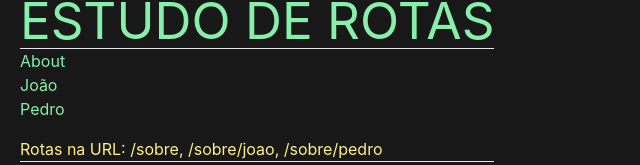
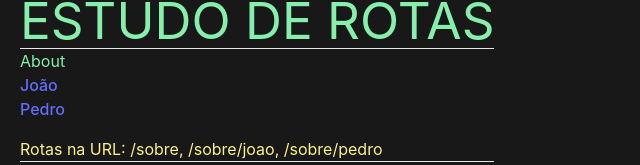
Before and after one commit to GamerCleanVic/reactJS, a React (Vite) app: page /sobre in a window 1280 px wide. Shown: the part 315-480 px from the top of the page, without its empty margins (0-640 px from the left). Built offline with nearby package versions, Linux system fonts and the light colour scheme.

Commit message:
+routeSlugFail

```diff
--- a/src/App.tsx
+++ b/src/App.tsx
@@ -14,8 +14,8 @@ import {ImMenu} from 'react-icons/im';
 import './App.css';
 import {Home} from './pages/Home';
 import {About} from './pages/About';
-import {AboutJoao} from './pages/AboutJoao';
-import {AboutPedro} from './pages/AboutPedro';
+import {AboutItem} from './pages/AboutItem';
+import {NotFound} from './pages/NotFound';
 
 import {Routes, Route} from 'react-router-dom';
 
@@ -33,10 +33,12 @@ const App = () => {
                           <Routes>
                             <Route path="/" element={<Home />} />
                             <Route path="/sobre" element={<About />} />
-                            <Route path="/sobre/joao" element={<AboutJoao />} />
-                            <Route path="/sobre/pedro" element={<AboutPedro />} />
+                            <Route path="/sobre:slug" element={<AboutItem />} />
+                            <Route path="*" element={<NotFound />} />
                           </Routes>
-                        <div className="text-yellow-200 mt-4"> Rotas na URL: /sobre, /sobre/joao, /sobre/pedro</div>
+                        <div className="text-yellow-200 mt-4">
+                          Rotas na URL: /sobre, /sobre/joao, /sobre/pedro
+                        </div>
                     </div>
                 </div>
                 <hr />
--- a/src/pages/About.tsx
+++ b/src/pages/About.tsx
@@ -1,10 +1,12 @@
+import {Link} from 'react-router-dom';
+
 export const About = () => {
     return(
         <div>
             About
             <ul>
-                <li>João</li>
-                <li>Pedro</li>
+                <li><Link to="/sobre/joao">João</Link></li>
+                <li><Link to="/sobre/pedro">Pedro</Link></li>
             </ul>
         </div>
     );
--- /dev/null
+++ b/src/pages/AboutItem.tsx
@@ -0,0 +1,10 @@
+import {useParams} from 'react-router-dom';
+
+export const AboutItem = () => {
+    const params = useParams();
+    return(
+        <div>
+            Página sobre {params.slug?.toUpperCase()} ({params.slug?.length} letras)
+        </div>
+    );
+}
--- a/src/pages/AboutJoao.tsx
+++ /dev/null
@@ -1,7 +0,0 @@
-export const AboutJoao = () => {
-    return(
-        <div>
-            Página sobre João
-        </div>
-    );
-}
--- a/src/pages/AboutPedro.tsx
+++ /dev/null
@@ -1,7 +0,0 @@
-export const AboutPedro = () => {
-    return(
-        <div>
-            Página sobre Pedro.
-        </div>
-    );
-}
--- /dev/null
+++ b/src/pages/NotFound.tsx
@@ -0,0 +1,7 @@
+export const NotFound = () => {
+    return(
+        <div>
+            Página não encontrada.
+        </div>
+    );
+}
```
